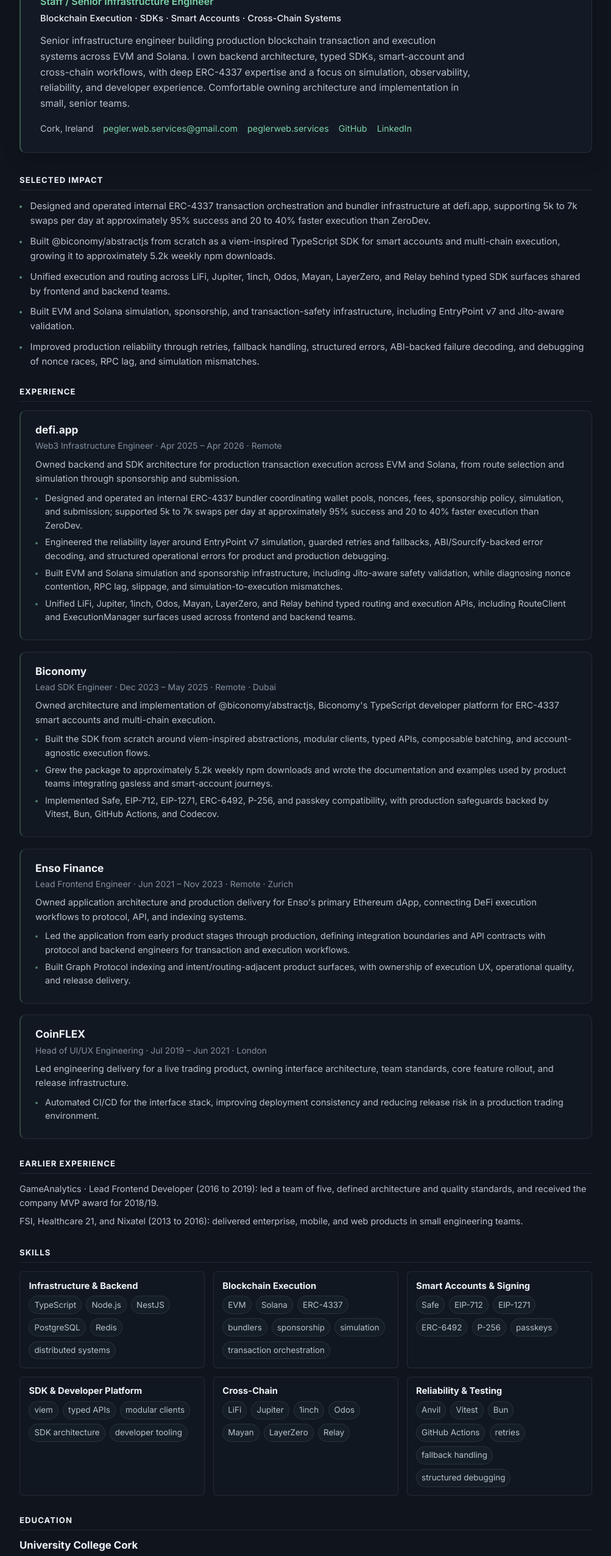
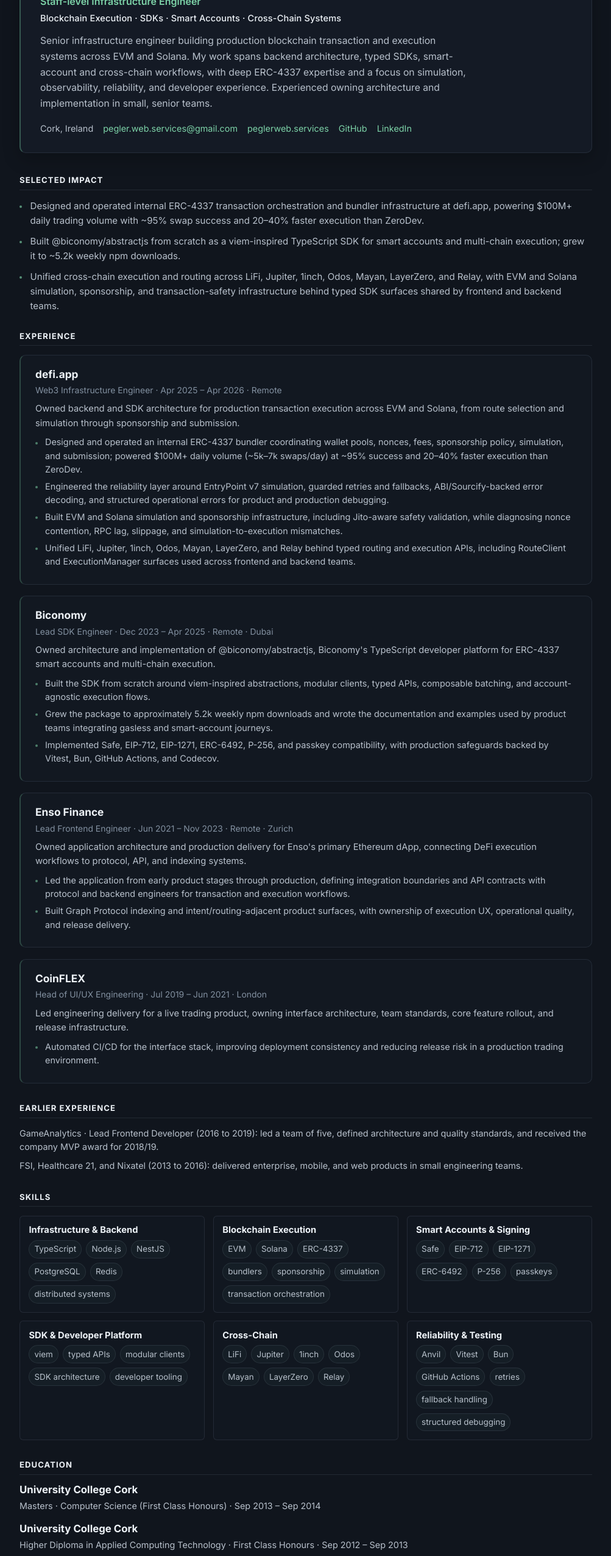
Before and after one commit to joepegler/pegler.web.services, a website: page resume/index.html in a window 1280 px wide. Shown: the part 240-2792 px from the top of the page at 61% size, without its empty margins (138-1141 px from the left). Drawn offline with Linux system fonts and the light colour scheme.

Commit message:
Refine resume content, update presentation, and apply minor fixes
Improve the clarity and impact of resume experience and education details. This
includes adding new metrics to impact statements, consolidating highlights for
conciseness, and updating the education history with a higher diploma and
adjusted dates.

Also, update CSS media queries to explicitly target screen devices, ensure
consistent coloring for skill group names, and add a missing newline character
to the blog HTML for better file hygiene.

```diff
--- a/resume.css
+++ b/resume.css
@@ -379,7 +379,7 @@
 }
 
 /* Responsive: stack header, tighten spacing, prevent overflow */
-@media (max-width: 768px) {
+@media screen and (max-width: 768px) {
   body.resume-page {
     padding-top: 8.25rem;
   }
@@ -447,7 +447,7 @@
   }
 }
 
-@media (max-width: 480px) {
+@media screen and (max-width: 480px) {
   body.resume-page {
     padding-top: 8.8rem;
   }
@@ -470,7 +470,7 @@
   }
 }
 
-@media (max-width: 400px) {
+@media screen and (max-width: 400px) {
   .resume-main .container {
     padding-left: 1rem;
     padding-right: 1rem;
@@ -557,6 +557,7 @@
   .resume-name,
   .resume-job-company,
   .resume-job-company a,
+  .resume-skill-group-name,
   .resume-edu-institution {
     color: #1a1a1a !important;
   }
--- a/resume.json
+++ b/resume.json
@@ -2,11 +2,11 @@
   "basics": {
     "name": "Joe Pegler",
     "location": "Cork, Ireland",
-    "label": "Staff / Senior Infrastructure Engineer",
+    "label": "Staff-level Infrastructure Engineer",
     "specialties": "Blockchain Execution · SDKs · Smart Accounts · Cross-Chain Systems",
     "email": "pegler.web.services@gmail.com",
     "url": "https://peglerweb.services",
-    "summary": "Senior infrastructure engineer building production blockchain transaction and execution systems across EVM and Solana. I own backend architecture, typed SDKs, smart-account and cross-chain workflows, with deep ERC-4337 expertise and a focus on simulation, observability, reliability, and developer experience. Comfortable owning architecture and implementation in small, senior teams.",
+    "summary": "Senior infrastructure engineer building production blockchain transaction and execution systems across EVM and Solana. My work spans backend architecture, typed SDKs, smart-account and cross-chain workflows, with deep ERC-4337 expertise and a focus on simulation, observability, reliability, and developer experience. Experienced owning architecture and implementation in small, senior teams.",
     "profiles": [
       {
         "network": "GitHub",
@@ -21,11 +21,9 @@
     ]
   },
   "selectedImpact": [
-    "Designed and operated internal ERC-4337 transaction orchestration and bundler infrastructure at defi.app, supporting 5k to 7k swaps per day at approximately 95% success and 20 to 40% faster execution than ZeroDev.",
-    "Built @biconomy/abstractjs from scratch as a viem-inspired TypeScript SDK for smart accounts and multi-chain execution, growing it to approximately 5.2k weekly npm downloads.",
-    "Unified execution and routing across LiFi, Jupiter, 1inch, Odos, Mayan, LayerZero, and Relay behind typed SDK surfaces shared by frontend and backend teams.",
-    "Built EVM and Solana simulation, sponsorship, and transaction-safety infrastructure, including EntryPoint v7 and Jito-aware validation.",
-    "Improved production reliability through retries, fallback handling, structured errors, ABI-backed failure decoding, and debugging of nonce races, RPC lag, and simulation mismatches."
+    "Designed and operated internal ERC-4337 transaction orchestration and bundler infrastructure at defi.app, powering $100M+ daily trading volume with ~95% swap success and 20–40% faster execution than ZeroDev.",
+    "Built @biconomy/abstractjs from scratch as a viem-inspired TypeScript SDK for smart accounts and multi-chain execution; grew it to ~5.2k weekly npm downloads.",
+    "Unified cross-chain execution and routing across LiFi, Jupiter, 1inch, Odos, Mayan, LayerZero, and Relay, with EVM and Solana simulation, sponsorship, and transaction-safety infrastructure behind typed SDK surfaces shared by frontend and backend teams."
   ],
   "work": [
     {
@@ -46,7 +44,7 @@
       },
       "summary": "Owned backend and SDK architecture for production transaction execution across EVM and Solana, from route selection and simulation through sponsorship and submission.",
       "highlights": [
-        "Designed and operated an internal ERC-4337 bundler coordinating wallet pools, nonces, fees, sponsorship policy, simulation, and submission; supported 5k to 7k swaps per day at approximately 95% success and 20 to 40% faster execution than ZeroDev.",
+        "Designed and operated an internal ERC-4337 bundler coordinating wallet pools, nonces, fees, sponsorship policy, simulation, and submission; powered $100M+ daily volume (~5k–7k swaps/day) at ~95% success and 20–40% faster execution than ZeroDev.",
         "Engineered the reliability layer around EntryPoint v7 simulation, guarded retries and fallbacks, ABI/Sourcify-backed error decoding, and structured operational errors for product and production debugging.",
         "Built EVM and Solana simulation and sponsorship infrastructure, including Jito-aware safety validation, while diagnosing nonce contention, RPC lag, slippage, and simulation-to-execution mismatches.",
         "Unified LiFi, Jupiter, 1inch, Odos, Mayan, LayerZero, and Relay behind typed routing and execution APIs, including RouteClient and ExecutionManager surfaces used across frontend and backend teams."
@@ -57,7 +55,7 @@
       "position": "Lead SDK Engineer",
       "url": "https://biconomy.io",
       "startDate": "2023-12-01",
-      "endDate": "2025-05-01",
+      "endDate": "2025-04-01",
       "workMode": "remote",
       "companyHq": "Dubai",
       "isCurrentRole": false,
@@ -67,7 +65,7 @@
       },
       "end": {
         "year": 2025,
-        "month": 5
+        "month": 4
       },
       "summary": "Owned architecture and implementation of @biconomy/abstractjs, Biconomy's TypeScript developer platform for ERC-4337 smart accounts and multi-chain execution.",
       "highlights": [
@@ -202,16 +200,31 @@
       "institution": "University College Cork",
       "area": "Computer Science (First Class Honours)",
       "studyType": "Masters",
-      "startDate": "2012-09-01",
+      "startDate": "2013-09-01",
       "endDate": "2014-09-01",
       "start": {
-        "year": 2012,
+        "year": 2013,
         "month": 9
       },
       "end": {
         "year": 2014,
         "month": 9
       }
+    },
+    {
+      "institution": "University College Cork",
+      "area": "First Class Honours",
+      "studyType": "Higher Diploma in Applied Computing Technology",
+      "startDate": "2012-09-01",
+      "endDate": "2013-09-01",
+      "start": {
+        "year": 2012,
+        "month": 9
+      },
+      "end": {
+        "year": 2013,
+        "month": 9
+      }
     }
   ]
 }
```
Also changed, not shown: blog/index.html (line endings or trailing spaces).
